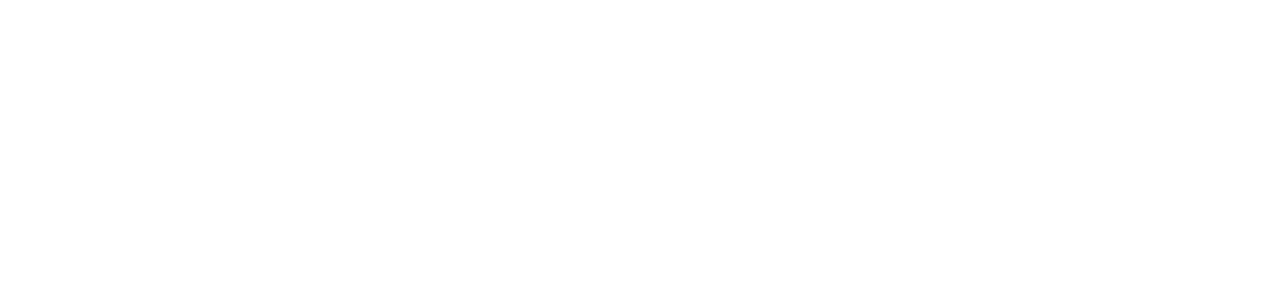
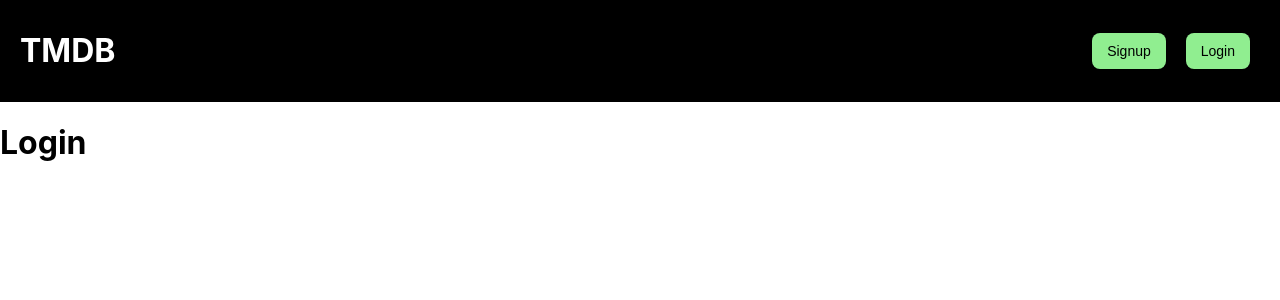
Before and after one commit to kasinathan28/TMDB-MERN, a React (Create React App) app: page /auth in a window 1280 px wide. Before the commit this address had no page. Shown: the top 300 px of the page. Built offline with nearby package versions, Linux system fonts and the light colour scheme.

Commit message:
Main modules added

```diff
--- a/public/index.html
+++ b/public/index.html
@@ -24,7 +24,7 @@
       work correctly both with client-side routing and a non-root public URL.
       Learn how to configure a non-root public URL by running `npm run build`.
     -->
-    <title>React App</title>
+    <title>TMDB</title>
   </head>
   <body>
     <noscript>You need to enable JavaScript to run this app.</noscript>
--- a/src/App.js
+++ b/src/App.js
@@ -1,5 +1,8 @@
 import { BrowserRouter as Router, Route, Routes } from 'react-router-dom';
 import Index from './modules/Index/Index';
+import Dashboard from './modules/dash/Dashboard';
+import Auth from './modules/auth/Auth';
+import Signup from './modules/Signup/Signup';
 
 function App() {
   return (
@@ -7,6 +10,9 @@ function App() {
       <Router>
         <Routes>
           <Route path = "/" element={<Index/>}/>
+          <Route path = "/join" element={<Signup/>}/>
+          <Route path='/auth' element={<Auth/>}/>
+          <Route path = "/dash" element={<Dashboard/>}/>
         </Routes>
       </Router>
     </div>
--- /dev/null
+++ b/src/components/LoginForm/LoginForm.js
@@ -0,0 +1,11 @@
+import React from 'react'
+
+function LoginForm() {
+  return (
+    <div>
+      <h1>Login</h1>
+    </div>
+  )
+}
+
+export default LoginForm
--- a/src/components/Navbar/Navbar.css
+++ b/src/components/Navbar/Navbar.css
@@ -1,5 +1,97 @@
-.navbar{
-    background: #000;
+.navbar {
+  display: flex;
+  justify-content: space-between;
+  align-items: center;
+  background: #000;
+  color: #fff;
+  padding: 10px 20px;
+}
+
+.left {
+  display: flex;
+  width: auto;
+}
+
+
+
+.right {
+  width: auto;
+  display: flex;
+}
+
+.right button {
+  border-radius: 8px;
+  border: none;
+  margin: 0px 10px;
+  padding: 10px 15px;
+  background: lightgreen;
+  transition: 0.2s ease all;
+  font-size: 14px;
+}
+
+.right button:hover {
+  transform: scale(1.08);
+  background: rgb(122, 240, 122);
+}
+
+.hamburger {
+  display: none;
+  flex-direction: column;
+  cursor: pointer;
+}
+
+.line {
+  width: 25px;
+  height: 1px;
+  background-color: #fff;
+  margin: 4px;
+  transition: transform 0.3s ease;
+}
+
+.open .line:nth-child(1) {
+  transform: translateY(8px) rotate(45deg);
+}
+
+.open .line:nth-child(2) {
+  opacity: 0;
+}
+
+.open .line:nth-child(3) {
+  transform: translateY(-10px) rotate(-45deg);
+}
+
+@media (max-width: 768px) {
+  .right {
+    display: none;
+  }
+
+  .hamburger {
+    display: flex;
+  }
+
+  .show {
+    width: 60%;
+    display: flex;
+    flex-direction: column;
+    position: absolute;
+    top: 100px;
+    right: 0px;
+    background: #333;
+    padding: 10px;
+    animation: slideToRight 0.5s forwards;
+  }
+
+  .right.show button {
     width: 100%;
-    height: 10vh;
+    margin: 8px 0;
+  }
 }
+
+@keyframes slideToRight {
+  from {
+    right: 100%;
+  }
+  to {
+    right: 0;
+  }
+}
--- a/src/components/Navbar/Navbar.js
+++ b/src/components/Navbar/Navbar.js
@@ -1,12 +1,52 @@
-import React from 'react'
-import "./Navbar.css";
+import React, { useState } from 'react';
+import './Navbar.css';
+import { useLocation, useNavigate } from 'react-router-dom';
 
 function Navbar() {
+  const [showMenu, setShowMenu] = useState(false);
+  const location = useLocation();
+  const navigate = useNavigate();
+
+  const toggleMenu = () => {
+    setShowMenu(!showMenu);
+  };
+
+  const handleSignup = () => {
+    navigate("/join");
+  }
+  const handleLogin = () => {
+    navigate("/auth");
+  }
+
   return (
     <div className='navbar'>
-
+      <div className='left'>
+        <div className='head'>
+          <h1>TMDB</h1>
+        </div>
+      </div>
+      {!location.pathname.startsWith('/auth' && '/join') && (
+        <div className={`right ${showMenu ? 'show' : ''}`}>
+          {location.pathname === '/dash' ? (
+            <>
+              <button>Profile</button>
+              <button>Logout</button>
+            </>
+          ) : (
+            <>
+              <button onClick={handleSignup}>Signup</button>
+              <button onClick={handleLogin}>Login</button>
+            </>
+          )}
+        </div>
+      )}
+      <div className={`hamburger ${showMenu ? 'open' : ''}`} onClick={toggleMenu}>
+        <div className='line'></div>
+        <div className='line'></div>
+        <div className='line'></div>
+      </div>
     </div>
-  )
+  );
 }
 
-export default Navbar
+export default Navbar;
--- /dev/null
+++ b/src/modules/Signup/Signup.js
@@ -0,0 +1,13 @@
+import React from 'react'
+import Navbar from '../../components/Navbar/Navbar'
+
+function Signup() {
+  return (
+    <div>
+        <Navbar/>
+      <h1>Signup</h1>
+    </div>
+  )
+}
+
+export default Signup
--- /dev/null
+++ b/src/modules/auth/Auth.js
@@ -0,0 +1,15 @@
+import React from 'react'
+import "./Auth.css";
+import Navbar from '../../components/Navbar/Navbar';
+import LoginForm from '../../components/LoginForm/LoginForm';
+
+function Auth() {
+  return (
+    <div>
+        <Navbar/>
+        <LoginForm/>
+    </div>
+  )
+}
+
+export default Auth
--- /dev/null
+++ b/src/modules/dash/Dashboard.js
@@ -0,0 +1,13 @@
+import React from 'react'
+import Navbar from '../../components/Navbar/Navbar'
+
+function Dashboard() {
+  return (
+    <div>
+        <Navbar/>
+      <h1>Dashboard</h1>
+    </div>
+  )
+}
+
+export default Dashboard
```
Also changed, not shown: src/App.css (deleted, +0 -38 lines), src/modules/auth/Auth.css (added).
